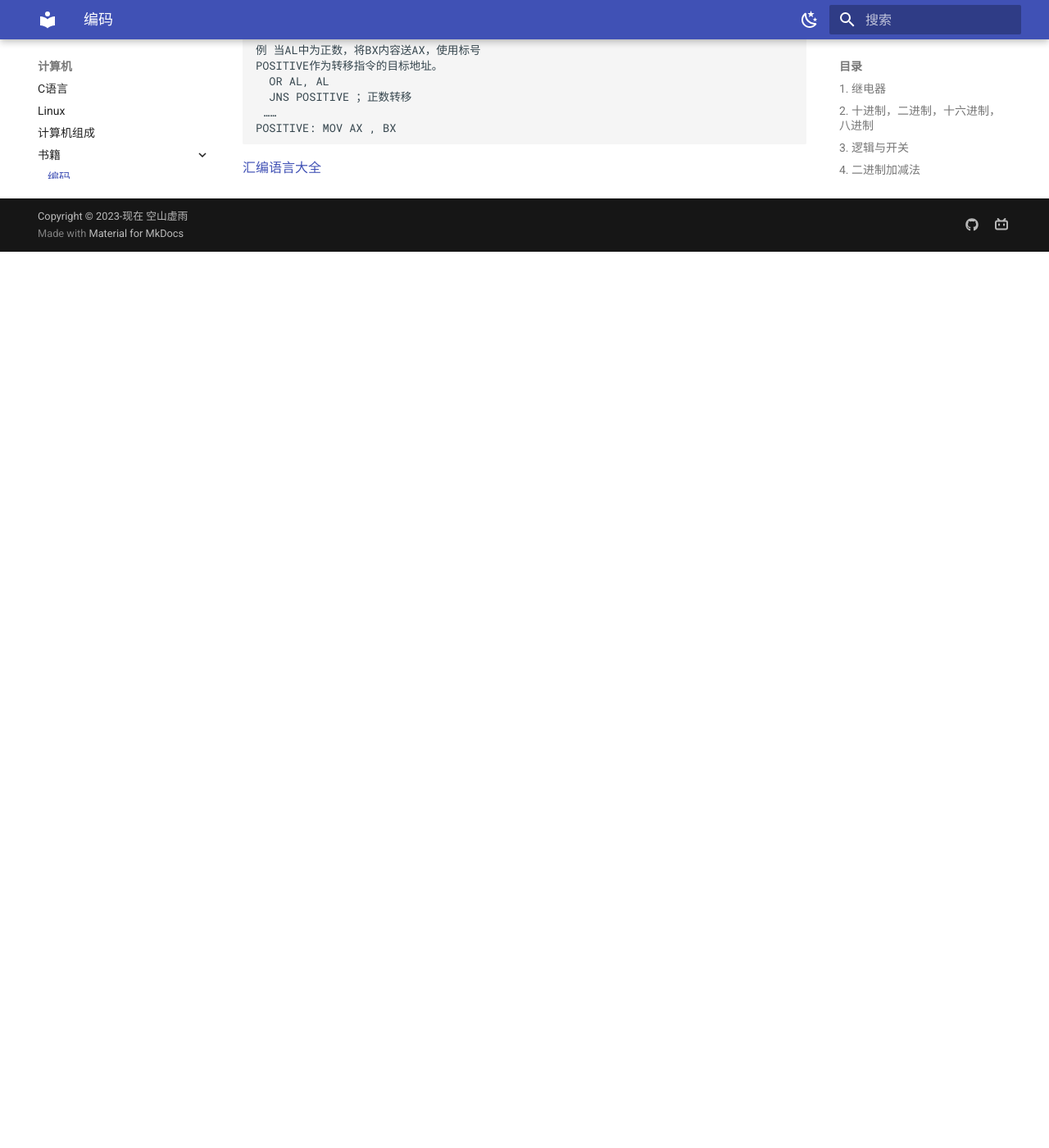
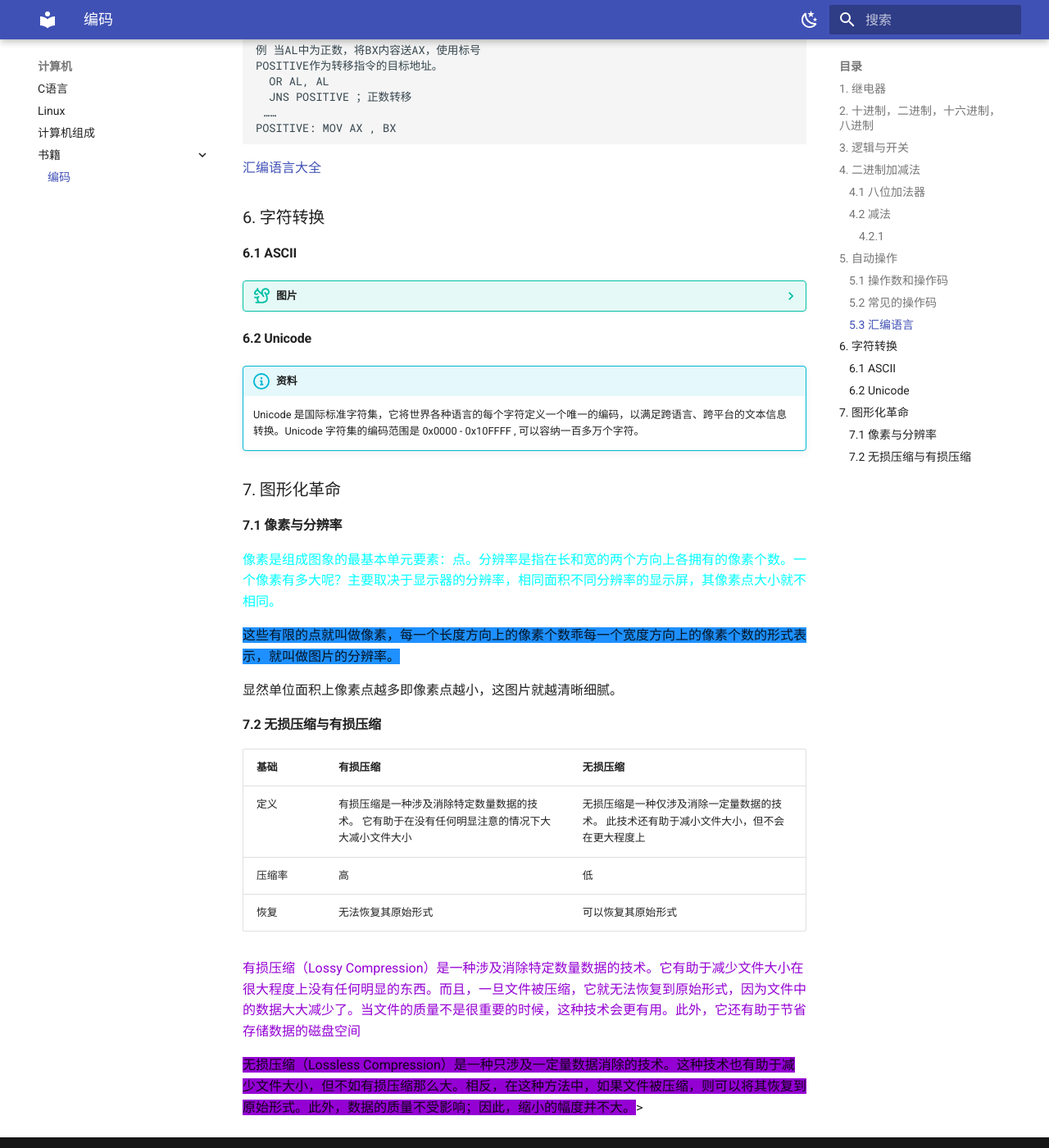
Before and after one commit to KongshanXuyu/zh-blog, an MkDocs documentation site: the page built from docs/计算机/书籍/编码/文件.md, in a window 1280 px wide and 1400 px high, scrolled down 3368 px. Shown: the whole window at 82% size. Built offline with MkDocs 1.6.1 and Material for MkDocs 9.7.7, drawn with Linux system fonts in a browser that asks for light colours; before the commit the page ends 3675 px from its top, so only the background shows below that.

Commit message:
2023-12-17_22:03:13 update

````diff
--- a/docs/计算机/书籍/编码/文件.md
+++ b/docs/计算机/书籍/编码/文件.md
@@ -114,3 +114,39 @@ POSITIVE: MOV AX , BX
 ```
 
 [汇编语言大全](https://blog.csdn.net/linlibest/article/details/8904624)
+
+### 6. 字符转换
+
+#### 6.1 ASCII
+
+??? tip "图片"
+
+    ![1](./005.jpg)
+
+#### 6.2 Unicode
+
+!!! info "资料"
+
+    Unicode 是国际标准字符集，它将世界各种语言的每个字符定义一个唯一的编码，以满足跨语言、跨平台的文本信息转换。Unicode 字符集的编码范围是 0x0000 - 0x10FFFF , 可以容纳一百多万个字符。
+
+### 7. 图形化革命
+
+#### 7.1 像素与分辨率
+
+<font color=Cyan>像素是组成图象的最基本单元要素：点。分辨率是指在长和宽的两个方向上各拥有的像素个数。一个像素有多大呢？主要取决于显示器的分辨率，相同面积不同分辨率的显示屏，其像素点大小就不相同。</font>
+
+<font style=background:DodgerBlue>这些有限的点就叫做像素，每一个长度方向上的像素个数乖每一个宽度方向上的像素个数的形式表示，就叫做图片的分辨率。</font>
+
+显然单位面积上像素点越多即像素点越小，这图片就越清晰细腻。
+
+####  7.2 无损压缩与有损压缩
+
+基础   | 有损压缩|无损压缩
+-------- | -----|-------
+ 定义  |   有损压缩是一种涉及消除特定数量数据的技术。 它有助于在没有任何明显注意的情况下大大减小文件大小   |无损压缩是一种仅涉及消除一定量数据的技术。 此技术还有助于减小文件大小，但不会在更大程度上
+压缩率		  |高    |低
+恢复	|无法恢复其原始形式|	可以恢复其原始形式
+
+<font color=DarkViolet>有损压缩（Lossy Compression）是一种涉及消除特定数量数据的技术。它有助于减少文件大小在很大程度上没有任何明显的东西。而且，一旦文件被压缩，它就无法恢复到原始形式，因为文件中的数据大大减少了。当文件的质量不是很重要的时候，这种技术会更有用。此外，它还有助于节省存储数据的磁盘空间</font>
+
+<font style=background:DarkViolet>无损压缩（Lossless Compression）是一种只涉及一定量数据消除的技术。这种技术也有助于减少文件大小，但不如有损压缩那么大。相反，在这种方法中，如果文件被压缩，则可以将其恢复到原始形式。此外，数据的质量不受影响；因此，缩小的幅度并不大。</font>>
````
Also changed, not shown: docs/计算机/书籍/编码/文件/005.jpg (added).
